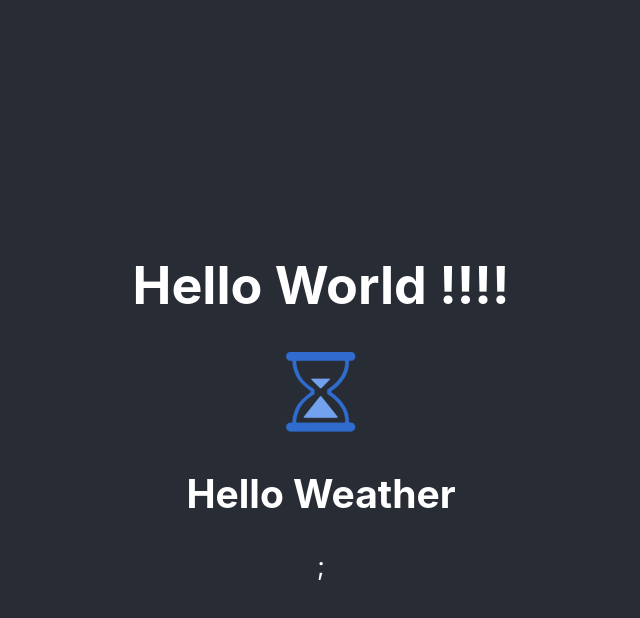
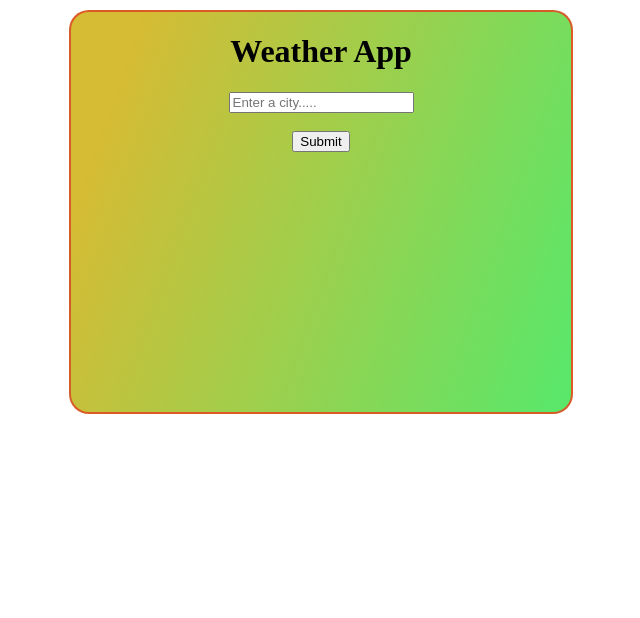
Before and after one commit to VuvuM03/weather-react, a React (Create React App) app: page / in a window 1280 px wide. Shown: the top 618 px of the page, without its empty margins (319-959 px from the left). Built offline with nearby package versions, Linux system fonts and the light colour scheme; no server answers.

Commit message:
Transferred Project from CodeSandbox to VSCode

```diff
--- a/src/App.css
+++ b/src/App.css
@@ -1,31 +1,52 @@
 .App {
+  font-family: cursive;
   text-align: center;
+  border: 2px solid rgba(223, 80, 36, 0.904);
+  border-radius: 20px;
+  height: 400px;
+  max-width: 50%;
+  width: 500px;
+  margin: 10px auto;
+  background: linear-gradient(
+    109.6deg,
+    rgb(214, 187, 52) 11.2%,
+    rgb(87, 232, 107) 100.2%
+  );
 }
 
-.App-logo {
-  height: 40vmin;
-  pointer-events: none;
+form {
+  text-align: center;
+  margin-bottom: 20px;
+}
+.Weather .search-input {
+  border: 2px solid rgb(0, 0, 0);
+  margin-bottom: 15px;
+  border-radius: 20px;
+  color: black;
+  font-size: 15px;
+  height: 2rem;
 }
 
-@media (prefers-reduced-motion: no-preference) {
-  .App-logo {
-    animation: App-logo-spin infinite 20s linear;
-  }
+.Weather .submit-btn {
+  border-radius: 5px;
+  cursor: pointer;
+  height: 1.5rem;
+  background: lightgreen;
+  font-size: 15px;
+  font-weight: bold;
 }
-
-.App-header {
-  background-color: #282c34;
-  min-height: 100vh;
-  display: flex;
-  flex-direction: column;
-  align-items: center;
-  justify-content: center;
-  font-size: calc(10px + 2vmin);
-  color: white;
+.Weather .submit-btn:hover {
+  background: yellowgreen;
 }
 
 .App-link {
   color: #61dafb;
+}
+
+li {
+  font-weight: bold;
+  font-style: italic;
+  list-style: none;
 }
 
 @keyframes App-logo-spin {
--- a/src/App.js
+++ b/src/App.js
@@ -5,10 +5,8 @@ import "./App.css";
 function App() {
   return (
     <div className="App">
-      <header className="App-header">
-        <h1>Hello World !!!!</h1>
-        <Weather city="Pretoria" />
-      </header>
+      <h1>Weather App</h1>
+      <Weather />
     </div>
   );
 }
--- a/src/Weather.js
+++ b/src/Weather.js
@@ -1,35 +1,70 @@
-import React from "react";
+import React, { useState } from "react";
 import axios from "axios";
-import { Hourglass } from "react-loader-spinner";
 
-export default function Weather(props) {
+export default function Weather() {
+  const [city, setCity] = useState("durban");
+  const [weather, setWeather] = useState({});
+  const [loading, setLoading] = useState(false);
+
   function showWeather(response) {
-    alert(
-      `The weather in ${response.data.name} is ${Math.round(
-        response.data.main.temp
-      )}°C `
+    setLoading(true);
+    setWeather({
+      description: response.data.condition.description,
+      temperature: response.data.temperature.current,
+      humidity: response.data.temperature.humidity,
+      wind: response.data.wind.speed,
+      description: response.data.condition.description,
+      icon: `http://shecodes-assets.s3.amazonaws.com/api/weather/icons/${response.data.condition.icon}.png`,
+    });
+  }
+
+  function handleSubmit(event) {
+    event.preventDefault();
+    let apiKey = "69fo350cf347a61tc6a94bf3497a464e";
+    let apiUrl = `https://api.shecodes.io/weather/v1/current?query=${city}&key=${apiKey}&units=metric`;
+    axios.get(apiUrl).then(showWeather);
+  }
+
+  function updateCity(event) {
+    setCity(event.target.value);
+  }
+
+  if (loading) {
+    return (
+      <div className="Weather">
+        <form onSubmit={handleSubmit}>
+          <input
+            type="search"
+            className="search-input"
+            placeholder="Enter a city....."
+            onChange={updateCity}
+          />
+          <br />
+          <input type="submit" className="submit-btn" />
+        </form>
+        <div>
+          <ul>
+            <li>Description: {weather.description}</li>
+            <li>Temperature: {Math.round(weather.temperature)}℃</li>
+            <li>Humidity: {weather.humidity}%</li>
+            <li>Wind Speed: {weather.wind}km/h</li>
+          </ul>
+          <img src={weather.icon} alt="weather_icon" />
+        </div>
+      </div>
+    );
+  } else {
+    return (
+      <form onSubmit={handleSubmit}>
+        <input
+          type="search"
+          className="search-input"
+          placeholder="Enter a city....."
+          onChange={updateCity}
+        />
+        <br /> <br />
+        <input type="submit" className="submit-btn" />
+      </form>
     );
   }
-
-  let apiKey = "ff1d9ea9376b5c27a82e04fc2b2abdbb";
-  let apiUrl = `https://api.openweathermap.org/data/2.5/weather?q=${props.city}&appid=${apiKey}&units=metric`;
-
-  //api.openweathermap.org/data/2.5/weather?q=$[props.city]&appid=[apiKey]&units=metric
-
-  axios.get(apiUrl).then(showWeather);
-
-  return (
-    <div>
-      <Hourglass
-        visible={true}
-        height="80"
-        width="80"
-        ariaLabel="hourglass-loading"
-        wrapperStyle={{}}
-        wrapperClass=""
-        colors={["#306cce", "#72a1ed"]}
-      />
-      <h2>Hello Weather</h2>;
-    </div>
-  );
 }
```
